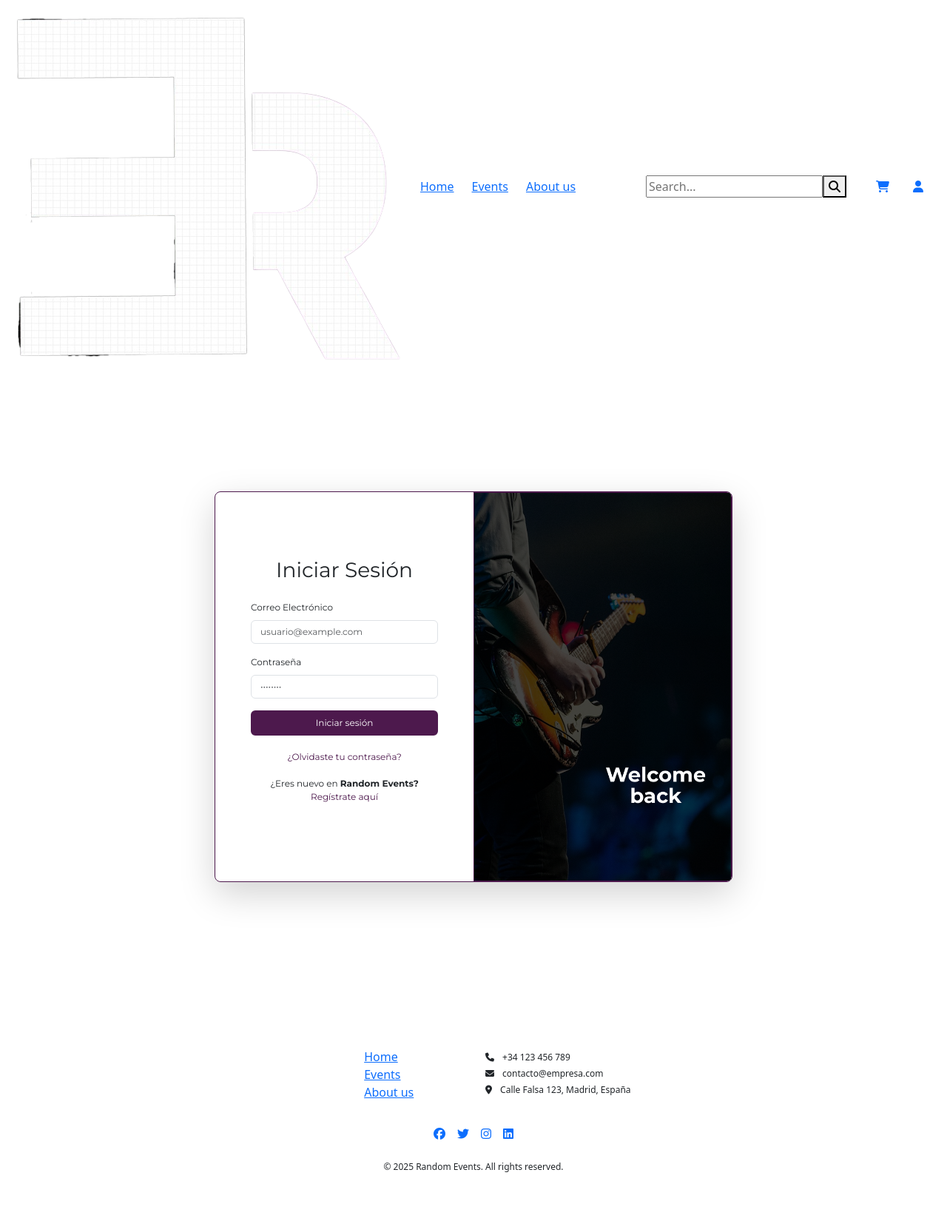
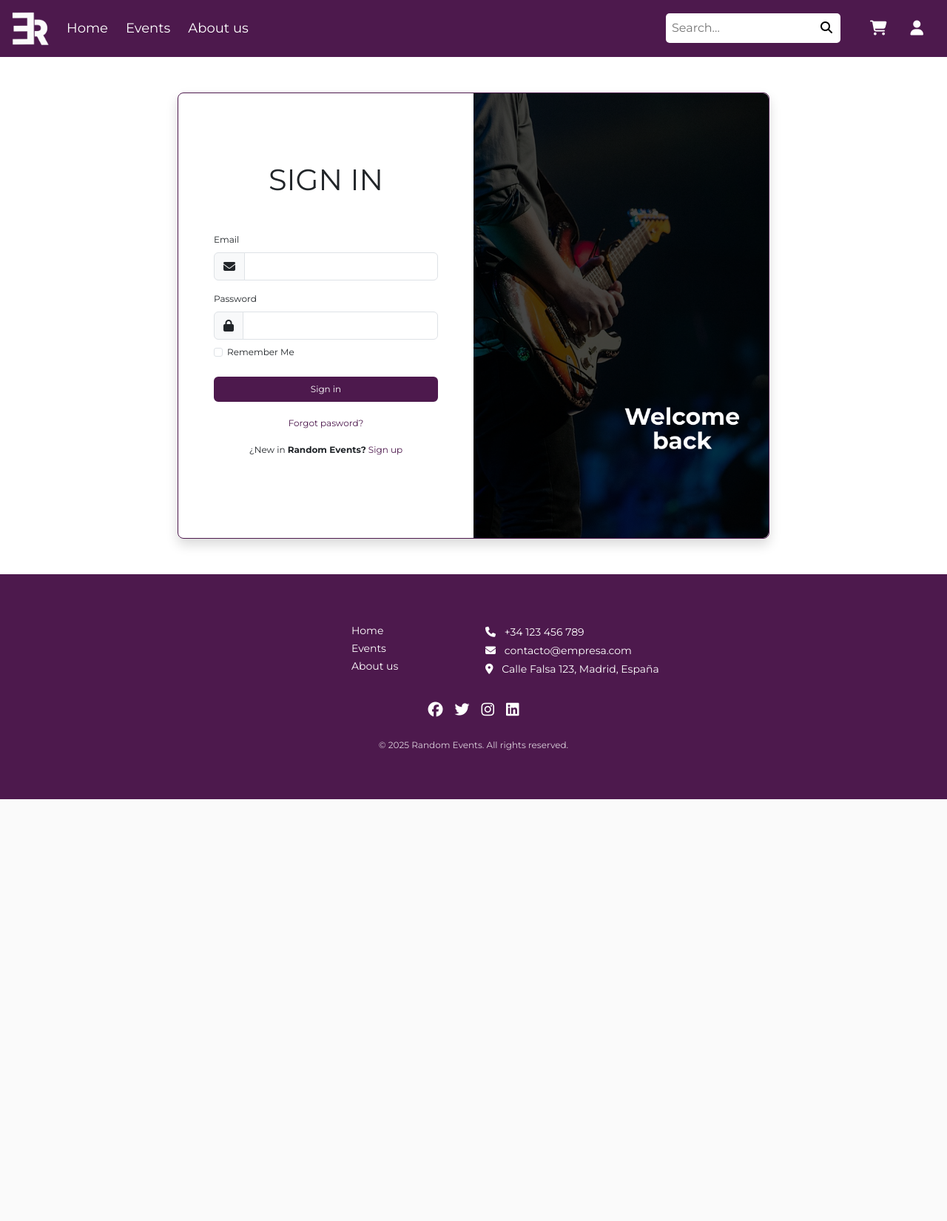
Before and after one commit to fikesoft/reserve-events, a PHP site: page /static/login.html in a window 1280 px wide. Shown: the whole page at 74% size. After the commit the page ends 1080 px from the top, so only its background shows below. Run offline with PHP 8.4, Linux system fonts and the light colour scheme.

Commit message:
Login mejorado

```diff
--- a/frontend/assets/style/login.css
+++ b/frontend/assets/style/login.css
@@ -2,40 +2,42 @@
 @import url('https://fonts.googleapis.com/css2?family=Montserrat:wght@300;400;600;700&display=swap');
 
 .font-family-login {
-    font-family: 'Montserrat', sans-serif !important ;
+    font-family: 'Montserrat', sans-serif;
 }
 
-.border-custom {
-    border: 1px solid #4D194D; /* Color morado personalizado */
+/*Container del login*/
+.border-custom-login {
+    border: 1px solid #4D194D;
+    max-width: 800px;
 }
 
-/*Tamaño de letra del formulario*/
-form, .form-label, .form-control{
-    font-size: 12px !important;
+/*Tamaño de letra del login*/
+.font-size-login{
+    font-size: 12px;
 }
 
 /*Botón inicio de sesión*/
-button.btn {
+.button-login.btn {
     font-size: 12px;
     background-color: #4D194D;
     border: 2px solid #4D194D;
     color: #ffffff;
 }
 
-button.btn:hover {
+.button-login.btn:hover {
     background-color: #B44CB4;
     border: 2px solid #B44CB4;
     color: #ffffff;
 }
 
-/*Olvidar contraseña*/
-.forgot-password a{
+/*Botón olvidé contraseña*/
+.forgot-password{
     font-size: 12px;
     color:#4D194D;
     text-decoration: none;
 }
 
-.forgot-password a:hover{
+.forgot-password:hover{
     font-size: 12px;
     color:#B44CB4;
     text-decoration: none;
@@ -43,17 +45,11 @@ button.btn:hover {
 
 /*Botón que lleva a registrarse*/
 .register-link {
-    font-size: 12px;
     color:#4D194D;
     text-decoration: none;
 }
 
 .register-link:hover {
-    font-size: 12px;
     color:#B44CB4;
     text-decoration: none;
 }
-
-div p{
-    font-size: 12px !important;
-}
--- a/frontend/static/login.html
+++ b/frontend/static/login.html
@@ -4,8 +4,10 @@
     <meta charset="UTF-8">
     <meta name="viewport" content="width=device-width, initial-scale=1.0">
     <title>Login</title>
-    <!--CSS Header y Footer -->
-    <link rel="stylesheet" href="../assets/style/style-global.css">
+    <!--CSS Header -->
+    <link rel="stylesheet" href="../assets/style/header.css">
+    <!-- CSS Footer -->
+    <link rel="stylesheet" href="../assets/style/footer.css">
     <!-- CSS Login -->
     <link rel="stylesheet" href="../assets/style/login.css">
     <!-- Importar Bootstrap CSS -->
@@ -43,38 +45,49 @@
     </header>
 
     <!-- Página principal -->
-    <main class="min-vh-100 d-flex align-items-center justify-content-center mt-md-4 mb-md-4 font-family-login">
-        <div class="container d-flex justify-content-center">
-            <div class="row g-0 align-items-center rounded-3 shadow-lg overflow-hidden w-100 border-custom" style="max-width: 700px;">
+    <main class="d-flex align-items-center justify-content-center font-family-login">
+        <div class="container d-flex justify-content-center align-items-center mt-5 mb-5">
+            <div class="row g-0 align-items-center rounded-3 shadow w-100 border-custom-login">
                 <!-- Columna Izquierda: Formulario -->
                 <div class="col-md-6 d-flex p-5">
                     <div class="w-100 d-flex flex-column justify-content-center">
-                        <h3 class="text-center mb-4">Iniciar Sesión</h3>
-                        <form>
+                        <h1 class="text-center mb-5">SIGN IN</h1>
+                        <form class="font-size-login">
                             <div class="mb-3">
-                                <label for="email" class="form-label">Correo Electrónico</label>
-                                <input type="email" class="form-control" id="email" placeholder="usuario@example.com" required>
+                                <label for="email" class="form-label">Email</label>
+                                <div class="input-group">
+                                    <span class="input-group-text"><i class="fa-solid fa-envelope"></i></span>
+                                    <input type="email" class="form-control" id="email" required>
+                                </div>
                             </div>
-                            <div class="mb-3">
-                                <label for="password" class="form-label">Contraseña</label>
-                                <input type="password" class="form-control" id="password" placeholder="••••••••" required>
+                            <div class="mb-2">
+                                <label for="password" class="form-label">Password</label>
+                                <div class="input-group">
+                                    <span class="input-group-text"><i class="fa-solid fa-lock"></i></span>
+                                    <input type="password" class="form-control" id="password" required>
+                                </div>
                             </div>
-                            <button type="submit" class="btn btn-primary w-100">Iniciar sesión</button>
+                            <!-- Checkbox "Recuérdame" -->
+                            <div class="form-check">
+                                <input class="form-check-input" type="checkbox" id="rememberMe">
+                                <label class="form-check-label" for="rememberMe">Remember Me</label>
+                            </div>
+                            <button type="submit" class="button-login btn w-100 mt-3">Sign in</button>
                         </form>
-                        <div class=" forgot-password text-center mt-3">
-                            <a href="#">¿Olvidaste tu contraseña?</a>
+                        <div class="text-center mt-3">
+                            <a href="#" class="forgot-password">Forgot pasword?</a>
                         </div>
 
                         <!-- Enlace para registro -->
                         <div class="text-center mt-3">
-                            <p>¿Eres nuevo en <strong>Random Events?</strong> <a href="registro.html" class="register-link">Regístrate aquí</a></p>
+                            <p class="font-size-login">¿New in <strong>Random Events?</strong> <a href="registro.html" class="register-link">Sign up</a></p>
                         </div>
                     </div>
                 </div>
 
                 <!-- Columna Derecha: Imagen -->
-                <div class="col-md-6 d-none d-md-block h-100 border-custom d-flex align-items-center"> <!-- En pantallas pequeñas no aparece la imagen -->
-                    <img src="../assets/img/Foto_Login.png" alt="Imagen Login" class="img-fluid w-100">
+                <div class="col-md-6 h-100 border-custom d-flex align-items-center d-none d-md-block"> <!-- En pantallas pequeñas no aparece la imagen -->
+                    <img src="../assets/img/Foto_Login.png" alt="Imagen Login" class="img-fluid w-100 rounded-end-3">
                 </div>
 
             </div>
```
